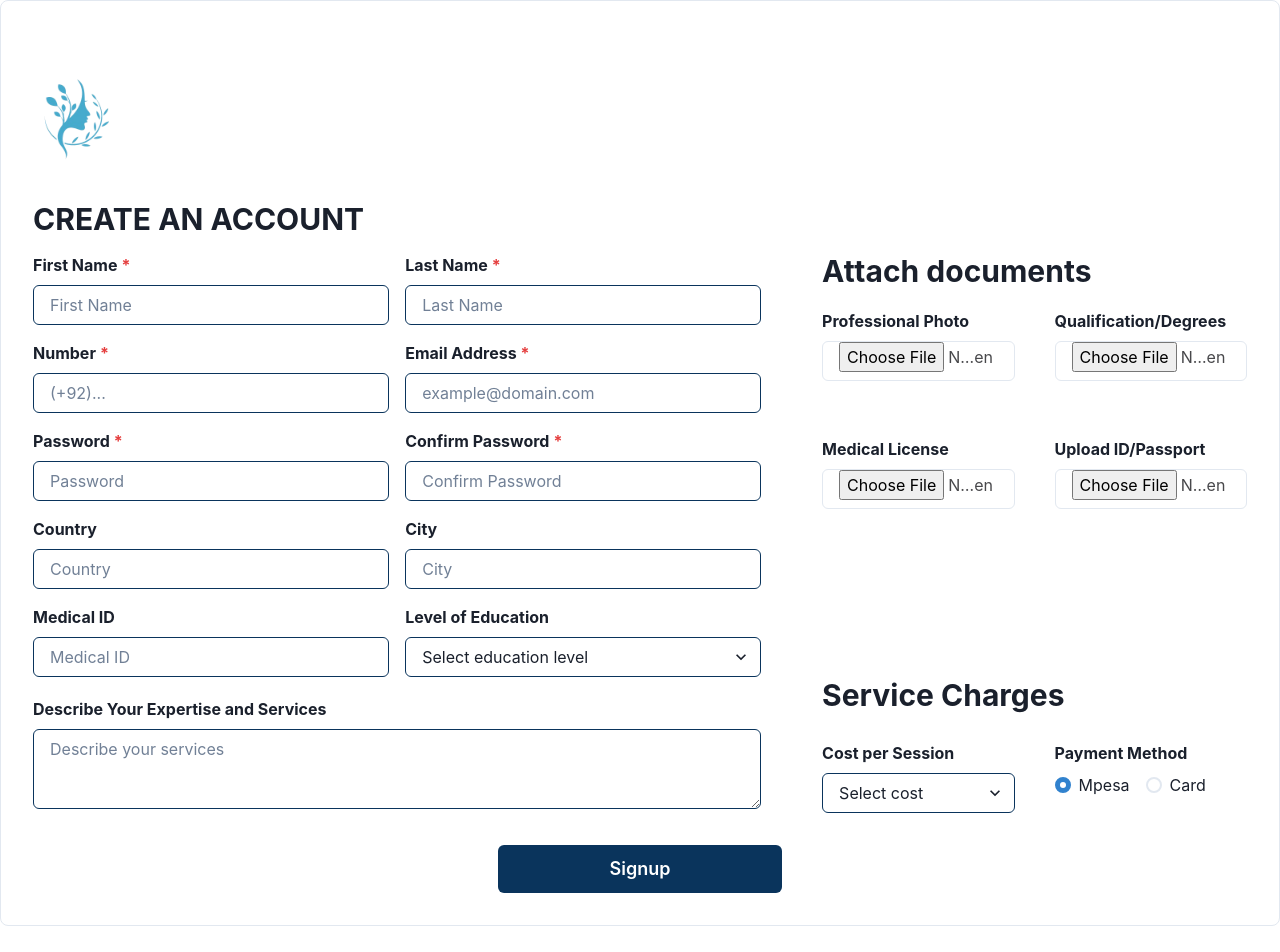
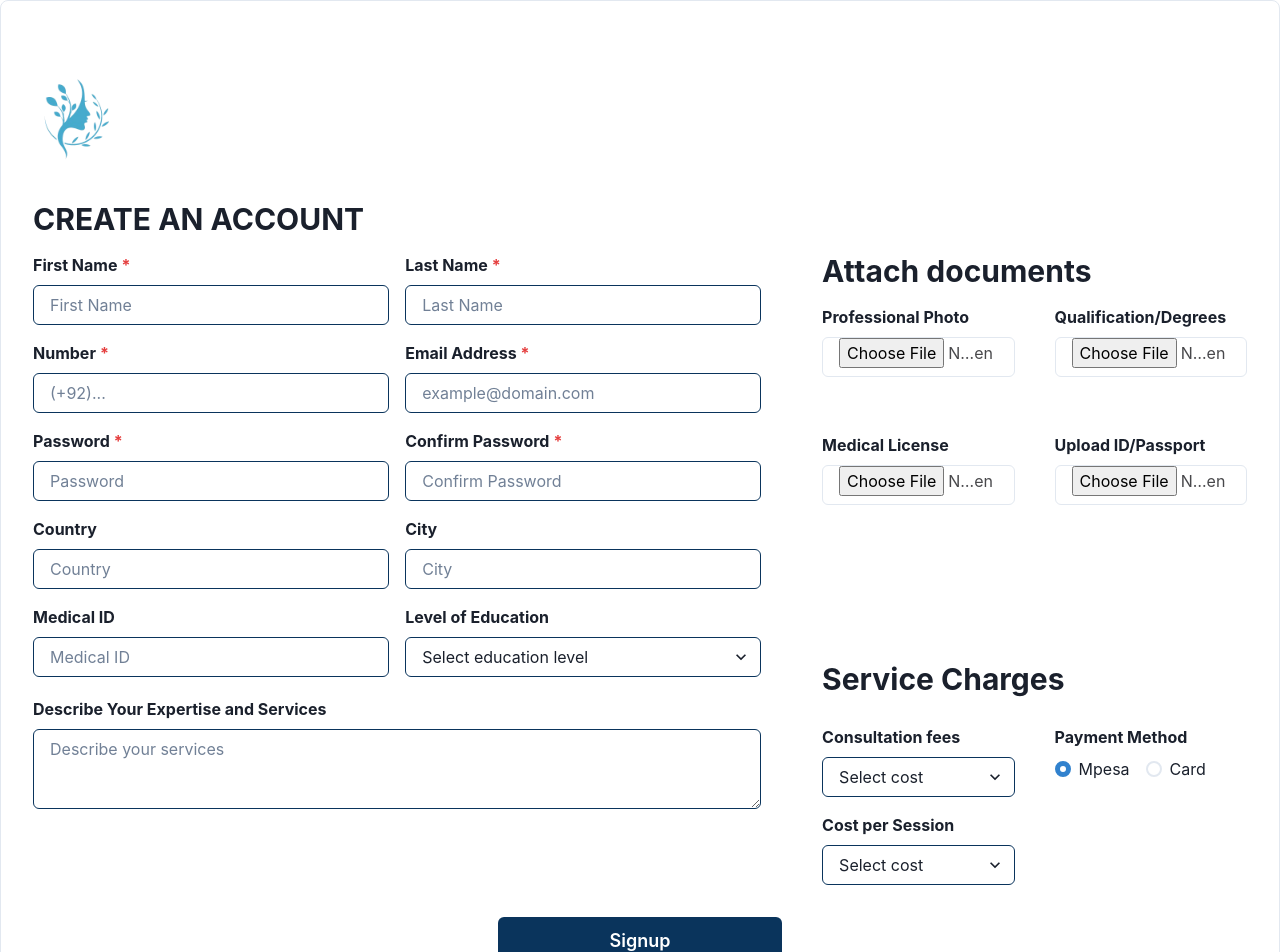
Before and after one commit to MariaGKimani/DermaConnect, a React (Vite) app in the folder frontend/: page /dermatologistSignup in a window 1280 px wide. Shown: the top 952 px of the page. Before the commit the page ends 926 px from the top, so only its background shows below. Built offline with nearby package versions, Linux system fonts and the light colour scheme.

Commit message:
fixed margin issues

```diff
--- a/frontend/src/pages/DermSignUp.jsx
+++ b/frontend/src/pages/DermSignUp.jsx
@@ -83,7 +83,7 @@ const DermatologistSignupForm = () => {
         </Flex>
 
         <Flex direction="column" w="35%" gap={4} align="flex-start">
-          <Heading as="h3" size="lg" fontWeight="bold" mb={1}>
+          <Heading as="h3" size="lg" fontWeight="bold" >
             Attach documents
           </Heading>
           <Flex w="100%" gap={10}>
@@ -114,7 +114,7 @@ const DermatologistSignupForm = () => {
         </Flex>
       </Flex>
 
-      <Flex justify="space-between" align="flex-start" w="100%" gap={10}>
+      <Flex justify="space-between" align="flex-start" w="100%" gap={10} >
         <Flex direction="column" w="60%">
           <FormControl>
             <FormLabel fontWeight="bold" mt={5} >Describe Your Expertise and Services</FormLabel>
@@ -122,13 +122,22 @@ const DermatologistSignupForm = () => {
           </FormControl>
         </Flex>
 
-        <Flex direction="column" w="35%" gap={4} align="flex-start">
+        <Flex direction="column" w="35%" gap={4} align="flex-start" mt={-4}>
           <Heading as="h3" size="lg" fontWeight="bold" mb={3}>
            Service Charges
           </Heading>
           <Flex w="100%" justify="space-between" gap={10}>
 
             <Flex direction="column" gap={4} w="50%">
+              <FormControl>
+                <FormLabel fontWeight="bold">Consultation fees</FormLabel>
+                <Select placeholder="Select cost" borderColor="#0A345C" focusBorderColor="#0A345C">
+                  <option value="500">1000</option>
+                  <option value="1000">2000</option>
+                  <option value="1000">3000</option>
+
+                </Select>
+              </FormControl>
               <FormControl>
                 <FormLabel fontWeight="bold">Cost per Session</FormLabel>
                 <Select placeholder="Select cost" borderColor="#0A345C" focusBorderColor="#0A345C">
```
